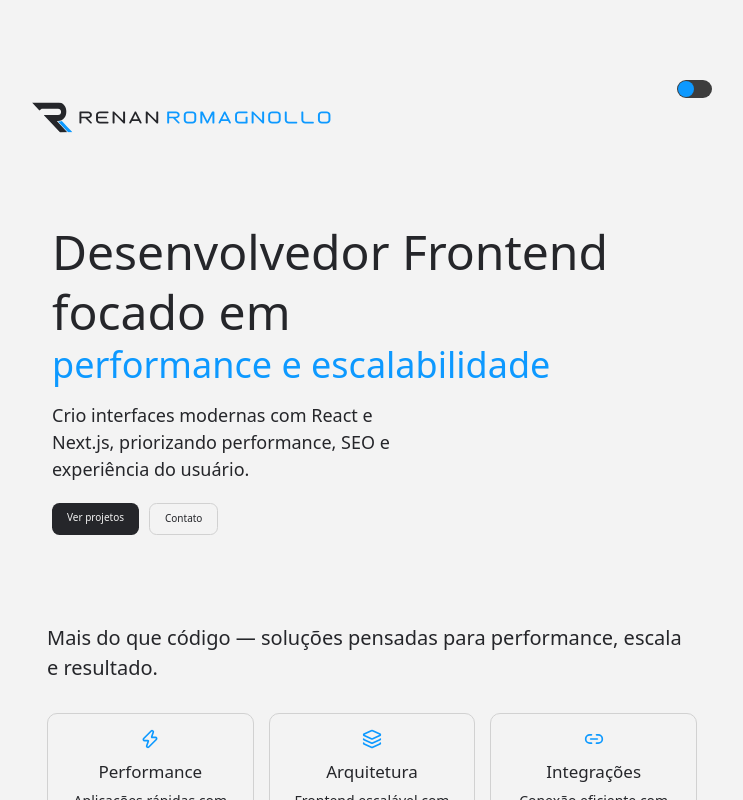
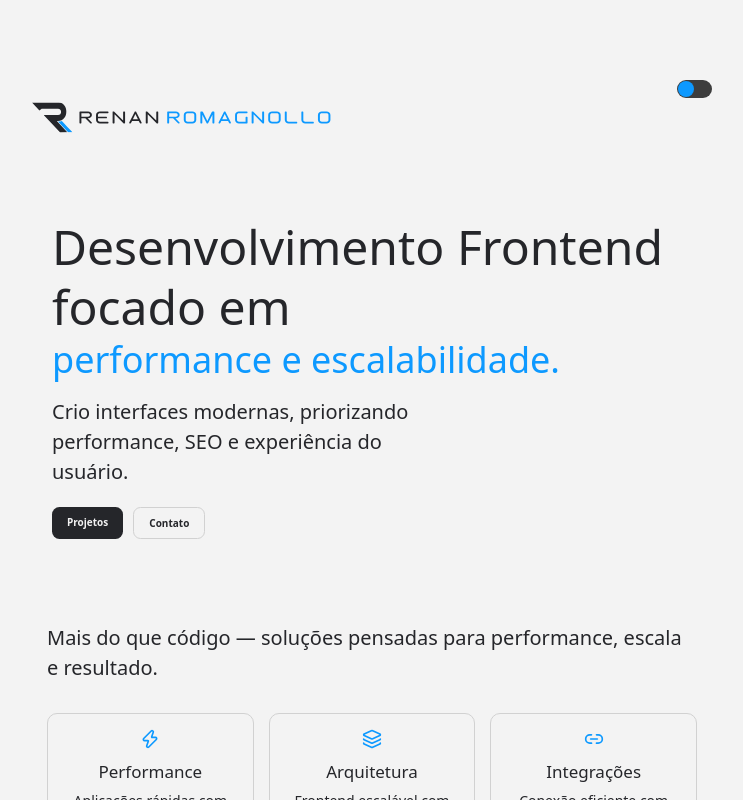
Before and after one commit to renanromagnollo/renan-landing, a Next.js app: page /en in a window 1280 px wide. Shown: the top 800 px of the page, without its empty margins (268-1011 px from the left). Built offline with nearby package versions, Linux system fonts and the light colour scheme.

Commit message:
refactor: Hero

```diff
--- a/src/app/_components/layout/hero/index.tsx
+++ b/src/app/_components/layout/hero/index.tsx
@@ -3,20 +3,19 @@ export function Hero() {
   return (
     <section className="min-h-[55vh] flex flex-col justify-center max-w-5xl mx-auto">
       <h2 className=" sm:text-5xl leading-tight">
-        Desenvolvedor Frontend focado em
+        Desenvolvimento Frontend focado em
         <span className="block text-4xl text-primary">
-          performance e escalabilidade
+          performance e escalabilidade.
         </span>
       </h2>
 
-      <p className="mt-6 text-lg text-muted-foreground max-w-xl">
-        Crio interfaces modernas com React e Next.js, priorizando
-        performance, SEO e experiência do usuário.
+      <p className="mt-6 text-muted-foreground max-w-xl">
+        Crio interfaces modernas, priorizando performance, SEO e experiência do usuário.
       </p>
 
       <div className="mt-8 flex gap-4">
         <a className="px-6 py-3 rounded-xl bg-foreground text-background">
-          Ver projetos
+          Projetos
         </a>
 
         <a className="px-6 py-3 rounded-xl border">
--- a/src/styles/globals.css
+++ b/src/styles/globals.css
@@ -49,6 +49,11 @@
 
   * {
     border-color: var(--border)
+  }
+
+  a {
+    font-size: var(--text-xs);
+    font-weight: bold;
   }
 
   section {
```
